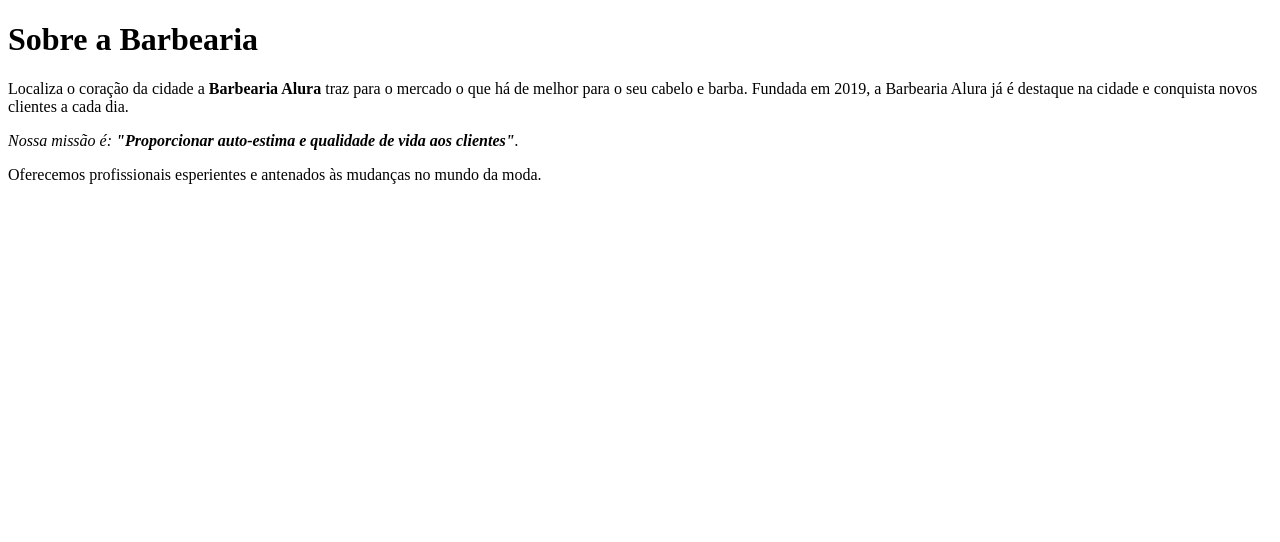
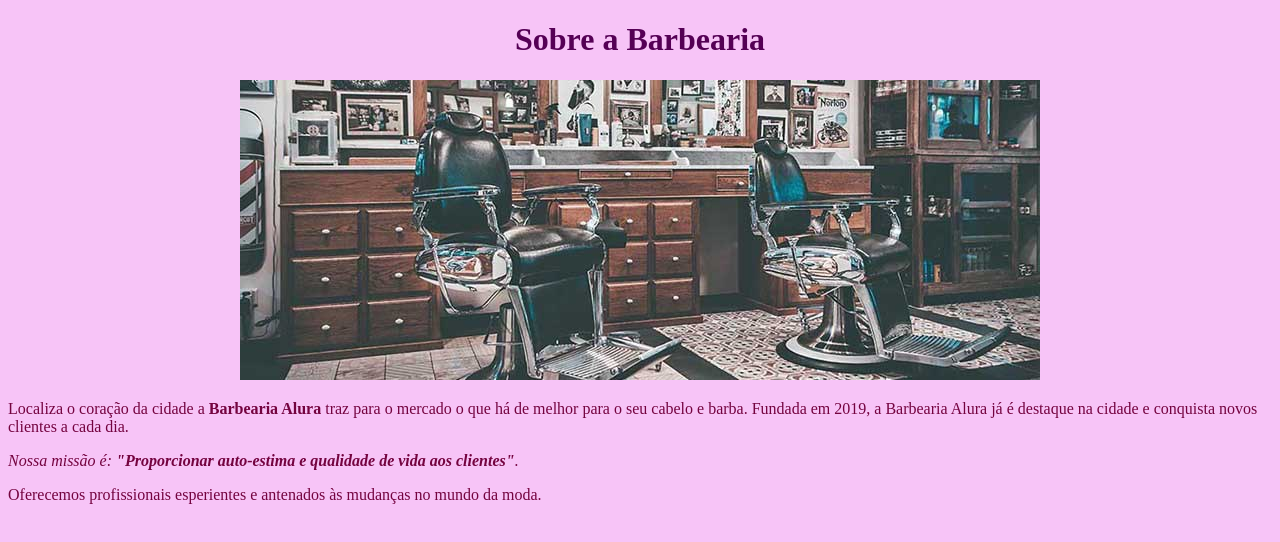
Before and after one commit to Ferzinha08/projetohtmlfernanda1a-, a plain HTML site: page index.html in a window 1280 px wide. Drawn offline with Linux system fonts and the light colour scheme.

Commit message:
aula 31/10

```diff
--- a/index.html
+++ b/index.html
@@ -9,6 +9,9 @@
 </head>
 <body>
    <h1>Sobre a Barbearia</h1>
+ <div class="imagem-banner">
+   <img src="banner.jpg" alt="">
+</div>
    <p>Localiza o coração da cidade a <strong> Barbearia Alura</strong> traz para o mercado o que há de melhor para o seu cabelo e barba.
    Fundada em 2019, a Barbearia Alura já é destaque na cidade e conquista novos clientes a cada dia.</p>
    <p><em>Nossa missão é: <strong>"Proporcionar auto-estima e qualidade de vida aos clientes"</strong>.</em></p>
--- a/style.css
+++ b/style.css
@@ -0,0 +1,13 @@
+body{
+    background-color: rgb(247, 196, 247);
+}
+h1{
+    color: rgb(85, 0, 85);
+    text-align: center;
+}
+p{
+    color: rgb(116, 3, 63);
+}
+.imagem-banner{
+    text-align: center;
+}
```
Also changed, not shown: banner.jpg (added).
